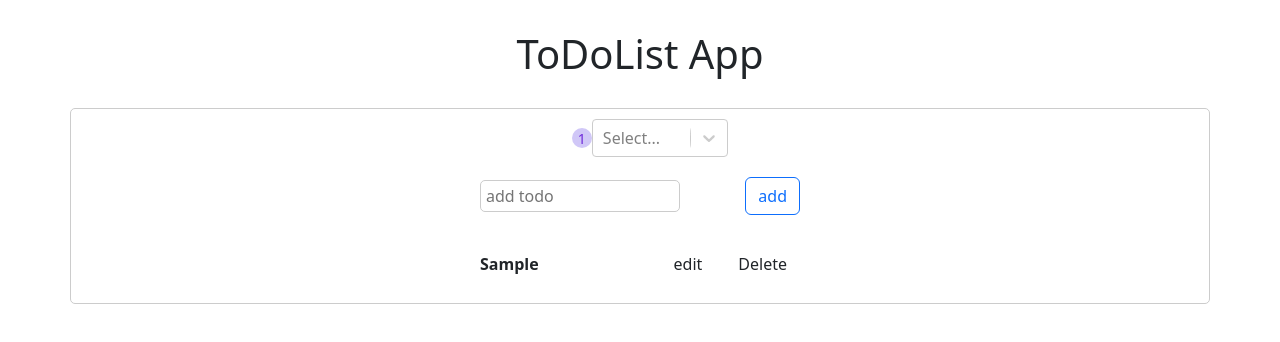
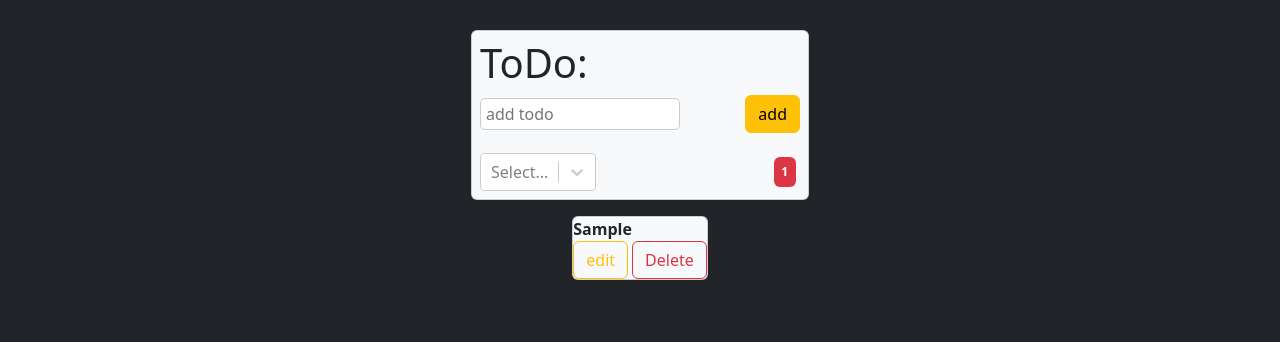
Before and after one commit to hedieh-heydari/ReactToDoApp, a React (Create React App) app: page / in a window 1280 px wide. Both pictures are taken after typing "Sample" into the empty fields and a click on the button "add". Shown: the top 342 px of the page. Built offline with nearby package versions, Linux system fonts and the light colour scheme.

Commit message:
changed styles

```diff
--- a/src/App.css
+++ b/src/App.css
@@ -1,3 +1,7 @@
+body {
+  background-color: rgb(33, 37, 41) !important;
+}
+
 .App {
   width: 100vw;
   display: flex;
@@ -5,40 +9,18 @@
   align-items: center;
   margin-top: 20px;
   padding: 10px;
+  height: 100vh;
 }
 
-.App h1 {
- margin-bottom: 30px;
-}
-
-.container{
-  display: flex;
-  flex-direction: column;
-  align-items: center;
-  justify-content: center;
-  width: 40rem;
-  background-color: #fff;
-  border: 1px solid #ccc;
-  border-radius: 5px;
-  padding: 10px;
-}
-.todo{
-  display: flex;
-  justify-content: space-between;
-  align-items: center;
-  width: 20rem;
-  margin: 10px;
-}
-.completed{
+.completed {
   text-decoration: line-through;
   color: #ccc;
 }
 
-.todoText{
+.todoText {
   cursor: pointer;
   font-weight: bold;
 }
-
 
 input {
   border: 1px solid #ccc;
@@ -47,9 +29,15 @@ input {
   outline: none;
   width: 200px;
 }
-input:focus{
-  border: 2px solid blueviolet;
-
+input:focus {
+  border: 2px solid #ffc107;
+}
+.message {
+  font-weight: bold;
+  background-color: #ffc107;
+  border-radius: 5px;
+  padding: 1rem;
+  width: auto;
 }
 
 .formControl {
@@ -59,47 +47,3 @@ input:focus{
   width: 20rem;
   margin-bottom: 20px;
 }
-
-.btn {
-  color: #6d28d9;
-  background-color: #fff;
-  border: 1px solid #6d28d9;
-  border-radius: 5px;
-  outline: none;
-  padding: 5px 10px;
-  cursor: pointer;
-}
-.remove {
-  color: rgb(236, 68, 68);
-  border: 1px solid rgb(236, 68, 68);
-  margin-left: 10px;
-}
-
-.addTodo{
-  background-color: #6d28d9;
-  color: #fff;
-}
-
-.updatetodo{
-  background-color: #9f75e2;
-}
-header{
-  display: flex;
-  margin-bottom: 20px;
-  align-items: center;
-
-}
-
-header span {
-  margin-left: 20px;
-  display: inline-block;
-  width: 20px;
-  font-size: 14px;
-  height: 20px;
-  background-color: #d0c7f7;
-  color: #6d28d9;
-  border-radius: 50% ;
-  display: flex;
-  justify-content: center;
-  align-items: center;
-}
--- a/src/App.js
+++ b/src/App.js
@@ -1,11 +1,10 @@
-import './App.css';
-import TodoApp from './Components/TodoApp';
+import "./App.css";
+import TodoApp from "./Components/TodoApp";
 
 function App() {
   return (
     <>
-      <div className='App'>
-        <h1>ToDoList App </h1>
+      <div className="App">
         <TodoApp />
       </div>
     </>
--- a/src/Components/Navbar.js
+++ b/src/Components/Navbar.js
@@ -1,4 +1,5 @@
 import Select from "react-select";
+import { Badge } from "reactstrap";
 
 const Navbar = ({ unCompletedTodos, onChange, selectedOption }) => {
   const options = [
@@ -6,12 +7,15 @@ const Navbar = ({ unCompletedTodos, onChange, selectedOption }) => {
     { value: "Completed", label: "Completed" },
     { value: "Uncompleted", label: "Uncompleted" },
   ];
-  if (!unCompletedTodos) return <h2>set your todos !</h2>;
   return (
-    <header>
-      <span>{unCompletedTodos}</span>
-
+    <header className="d-flex justify-content-between w-100">
       <Select onChange={onChange} value={selectedOption} options={options} />
+      <Badge
+        color="danger"
+        className="m-1 d-flex align-items-center justify-content-center"
+      >
+        {unCompletedTodos}
+      </Badge>
     </header>
   );
 };
--- a/src/Components/ToDoForm.js
+++ b/src/Components/ToDoForm.js
@@ -22,6 +22,7 @@ const ToDoForm = (props) => {
   return (
     <>
       <form onSubmit={submitHandler}>
+        <h1>ToDo:</h1>
         <div className="formControl">
           <input
             ref={inputRef}
@@ -31,9 +32,7 @@ const ToDoForm = (props) => {
             onChange={changeHandler}
           />
           <Button
-            outline
-            color="primary"
-            // className={`btn ${props.edit ? "updateTodo" : "addTodo"}`}
+            color="warning"
             type="submit"
           >
             {props.edit ? "edit" : "add"}
--- a/src/Components/Todo.js
+++ b/src/Components/Todo.js
@@ -1,3 +1,5 @@
+import { Button } from "reactstrap";
+
 const Todo = ({ todo, onComplete, onDelete, onEdit }) => {
   return (
     <div className="todo">
@@ -8,12 +10,12 @@ const Todo = ({ todo, onComplete, onDelete, onEdit }) => {
         {todo.text}
       </div>
       <div>
-        <button onClick={onEdit} className="btn">
+        <Button onClick={onEdit} className="me-1" color="warning" outline>
           edit
-        </button>
-        <button onClick={onDelete} className="btn remove">
+        </Button>
+        <Button onClick={onDelete} color="danger" outline>
           Delete
-        </button>
+        </Button>
       </div>
     </div>
   );
--- a/src/Components/TodoApp.js
+++ b/src/Components/TodoApp.js
@@ -1,4 +1,5 @@
 import { useEffect, useState } from "react";
+import { Card } from "reactstrap";
 import Navbar from "./Navbar";
 import ToDoForm from "./ToDoForm";
 import ToDoList from "./TodoList";
@@ -60,21 +61,23 @@ const TodoApp = () => {
     }
   };
   return (
-    <div className="container">
+    <>
+      <Card className="p-2 mb-3 bg-light">
+        <ToDoForm submitTodo={addTodoHandler} />
         <Navbar
           unCompletedTodos={todos.filter((t) => !t.isCompleted).length}
           filterTodos={filterTodos}
           selectedOption={selectedOption}
           onChange={selectHandler}
         />
-      <ToDoForm submitTodo={addTodoHandler} />
+      </Card>
       <ToDoList
         todos={filteredTodos}
         onComplete={completeTodo}
         onDelete={removeTodo}
         onUpdateTodo={updateTodo}
       />
-    </div>
+    </>
   );
 };
 
--- a/src/Components/TodoList.js
+++ b/src/Components/TodoList.js
@@ -1,7 +1,7 @@
 import { useState } from "react";
 import Todo from "./Todo";
 import ToDoForm from "./ToDoForm";
-import { Alert } from "reactstrap";
+import { Card } from "reactstrap";
 
 const ToDoList = ({ todos, onComplete, onDelete, onUpdateTodo }) => {
   const [edit, setEdit] = useState({ id: null, text: "", isCompleted: false });
@@ -13,9 +13,10 @@ const ToDoList = ({ todos, onComplete, onDelete, onUpdateTodo }) => {
 
   const renderTodos = () => {
     if (todos.length === 0)
-      return <Alert className="px-5">Nothing to do, Enjoy your Day!</Alert>;
-
-    return todos.map((todo) => {
+      return <div className="message">Nothing to do, Enjoy your Day!</div>;
+    return (
+      <Card className="bg-light">
+        {todos.map((todo) => {
           return (
             <Todo
               key={todo.id}
@@ -25,7 +26,9 @@ const ToDoList = ({ todos, onComplete, onDelete, onUpdateTodo }) => {
               onEdit={() => setEdit(todo)}
             />
           );
-    });
+        })}
+      </Card>
+    );
   };
 
   return (
```
Lines whose indentation alone changed are shown as unchanged.
